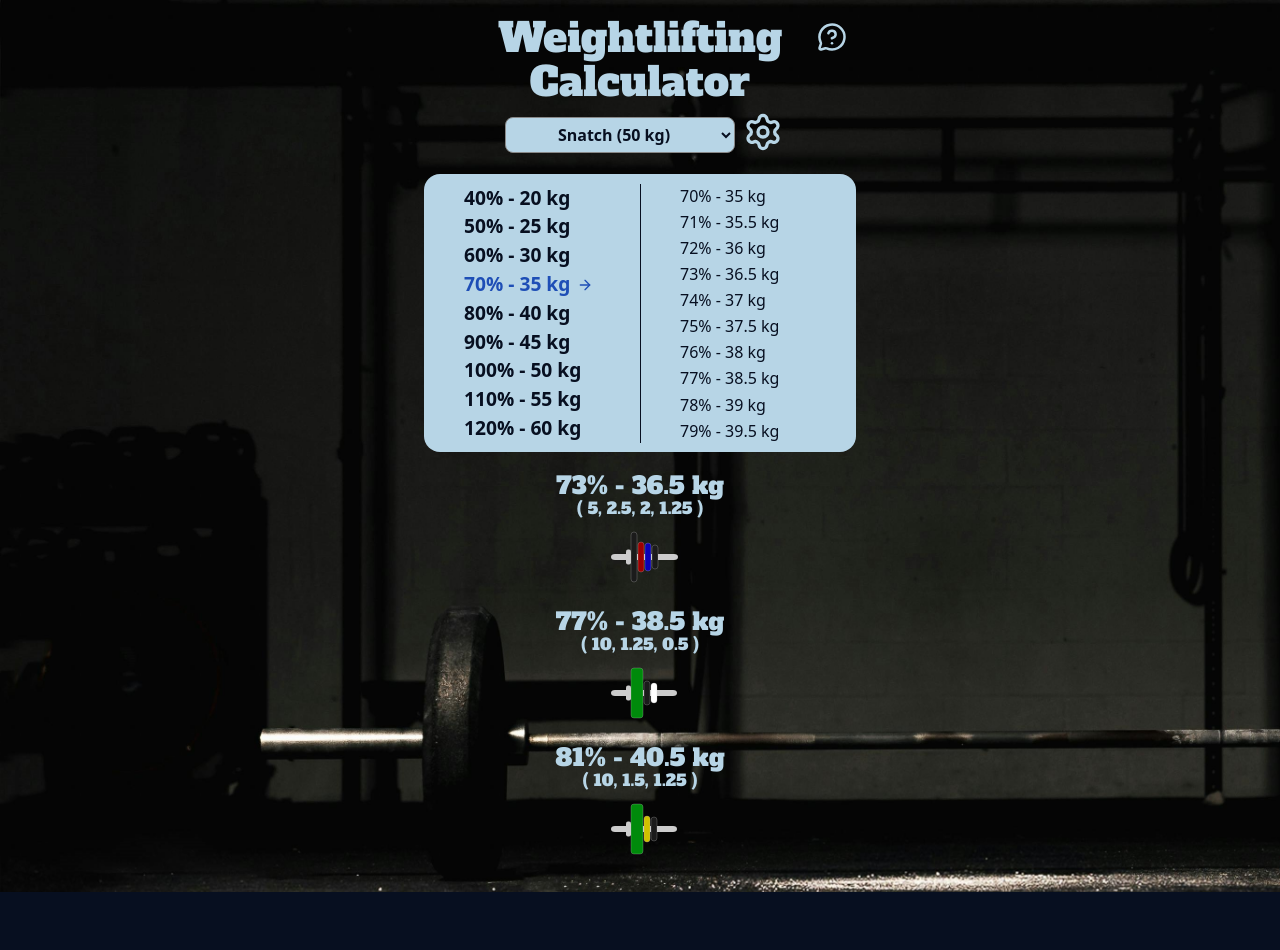
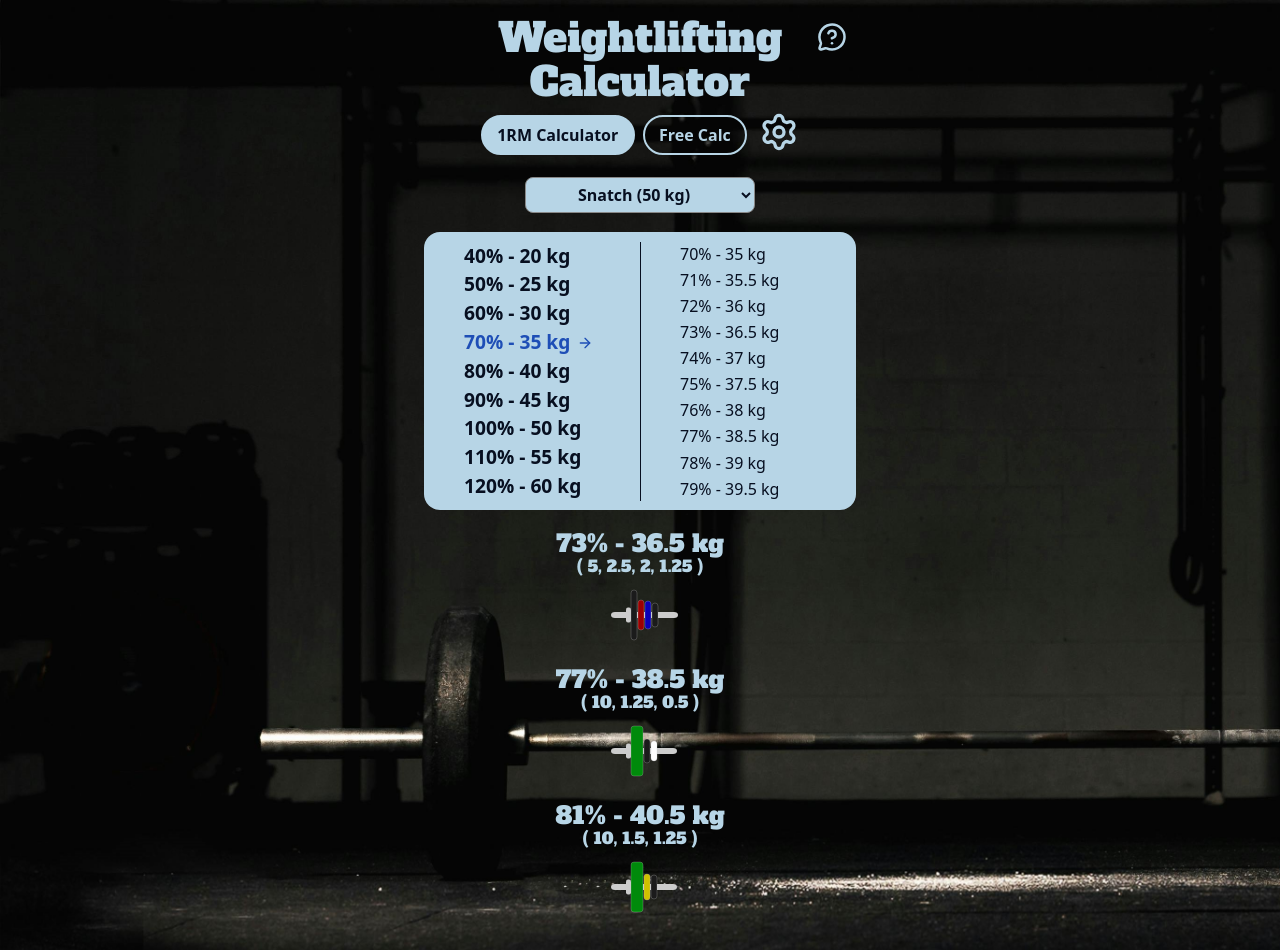
Before and after one commit to NiclO1337/weightlifting-calculator, a React (Vite) app: page / in a window 1280 px wide. Before the commit the page ends 892 px from the top, so only its background shows below. Built offline with nearby package versions, Linux system fonts and the light colour scheme.

Commit message:
Feat: Wire up App with Free Calc feature and tests

```diff
--- a/src/App.jsx
+++ b/src/App.jsx
@@ -9,6 +9,8 @@ import BarbellSelector from './components/BarbellSelector';
 import PercentageList from './components/PercentageList';
 import PercentageDetail from './components/PercentageDetail';
 import SavedPercentages from './components/SavedPercentages';
+import ModeToggle from './components/ModeToggle';
+import FreeCalc from './components/FreeCalc';
 
 import { DEFAULT_EXERCISE_MAXES } from './constants/exercises';
 
@@ -42,6 +44,8 @@ function App() {
 
   const [rounding, setRounding] = useLocalStorage('rounding', 0.5);
 
+  const [mode, setMode] = useLocalStorage('calcMode', 'oneRM');
+
   const [selectedPercentage, setSelectedPercentage] = useState(70);
   const [showTutorial, setShowTutorial] = useState(false);
 
@@ -61,12 +65,8 @@ function App() {
     <>
       <Header showTutorial={showTutorial} setShowTutorial={setShowTutorial} />
 
-      <section aria-label='Settings' className='settings-container'>
-        <ExerciseSelector
-          exercises={exercises}
-          selectedExercise={selectedExercise}
-          onChange={setSelectedExercise}
-        />
+      <div className='top-bar'>
+        <ModeToggle mode={mode} onChange={setMode} />
         <SettingsMenu
           exercises={exercises}
           onChangeExerciseValue={setExercises}
@@ -77,8 +77,20 @@ function App() {
           availablePlates={availablePlates}
           setAvailablePlates={setAvailablePlates}
         />
+      </div>
+
+      {mode === 'oneRM' && (
+        <section aria-label='Exercise' className='settings-container'>
+          <ExerciseSelector
+            exercises={exercises}
+            selectedExercise={selectedExercise}
+            onChange={setSelectedExercise}
+          />
         </section>
+      )}
 
+      {mode === 'oneRM' ? (
+        <>
           <div className='percentage-container'>
             <PercentageList
               onSelect={setSelectedPercentage}
@@ -102,6 +114,14 @@ function App() {
             availablePlates={availablePlates}
           />
         </>
+      ) : (
+        <FreeCalc
+          barbellWeight={barbellWeight}
+          setBarbellWeight={setBarbellWeight}
+          availablePlates={availablePlates}
+        />
+      )}
+    </>
   );
 }
 
--- a/src/components/WeightCalculationSettings.css
+++ b/src/components/WeightCalculationSettings.css
@@ -21,4 +21,5 @@
 .btn-reset {
   background-color: var(--color-primary-dark);
   color: var(--color-primary-light);
+  margin: 0;
 }
--- a/src/index.css
+++ b/src/index.css
@@ -174,6 +174,14 @@ legend {
 }
 
 /* ===== Page layout ===== */
+.top-bar {
+  display: flex;
+  justify-content: center;
+  align-items: center;
+  gap: 0.75rem;
+  margin: 0.5rem auto 1rem;
+}
+
 .settings-container {
   display: flex;
   justify-content: center;
```
Also changed, not shown: 1 other file (tests, documents, lock files or other folders). Lines whose indentation alone changed are shown as unchanged.
